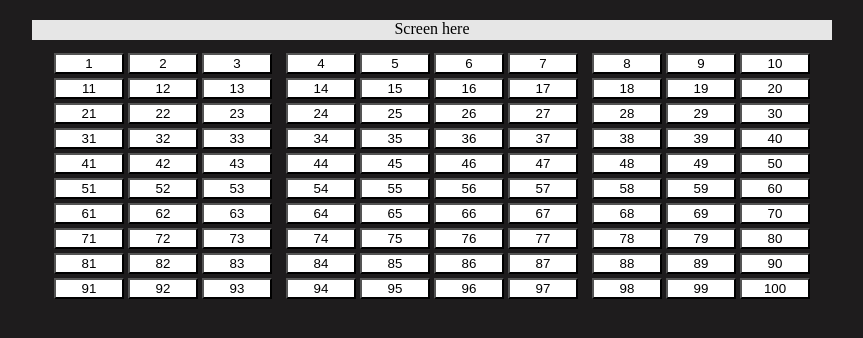
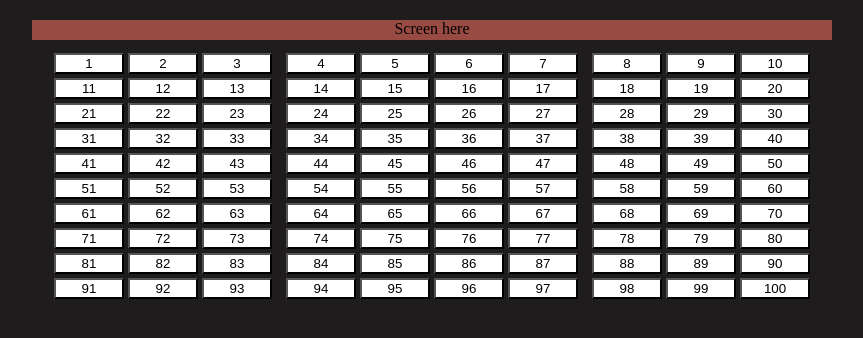
Before and after one commit to jnrchll/ADMITONE_MinorProject_ASD, a PHP site: page /buyticket.php in a window 1280 px wide. Shown: the part 176-514 px from the top of the page, without its empty margins (208-1071 px from the left). Run offline with PHP 8.4, Linux system fonts and the light colour scheme; a user stored in the database is signed in; data comes from the database, SQL or seed files in the repository; data that the repository does not hold is empty.

Commit message:
modifies style.css

```diff
--- a/style.css
+++ b/style.css
@@ -239,7 +239,7 @@ font-family: ORATOR STD;
 
 
 #seatinfocontainer #screen {
-	background-color: #e6e6e6;
+	background-color: #984b43;
 	width: 800px;
 	height: 20px;
 	margin: 0px auto;
@@ -270,6 +270,7 @@ font-family: ORATOR STD;
     width: 700px;
     margin: 0px auto;
     border: 1px solid #000;
+	color: #fff;
     padding: 20px;
     height: 300px;
 }
@@ -307,6 +308,6 @@ h5 {
 }
 
 h1{
-	color: #fff;
+	color: #984b43;
 	font-family:ORATOR STD;
 }
```
